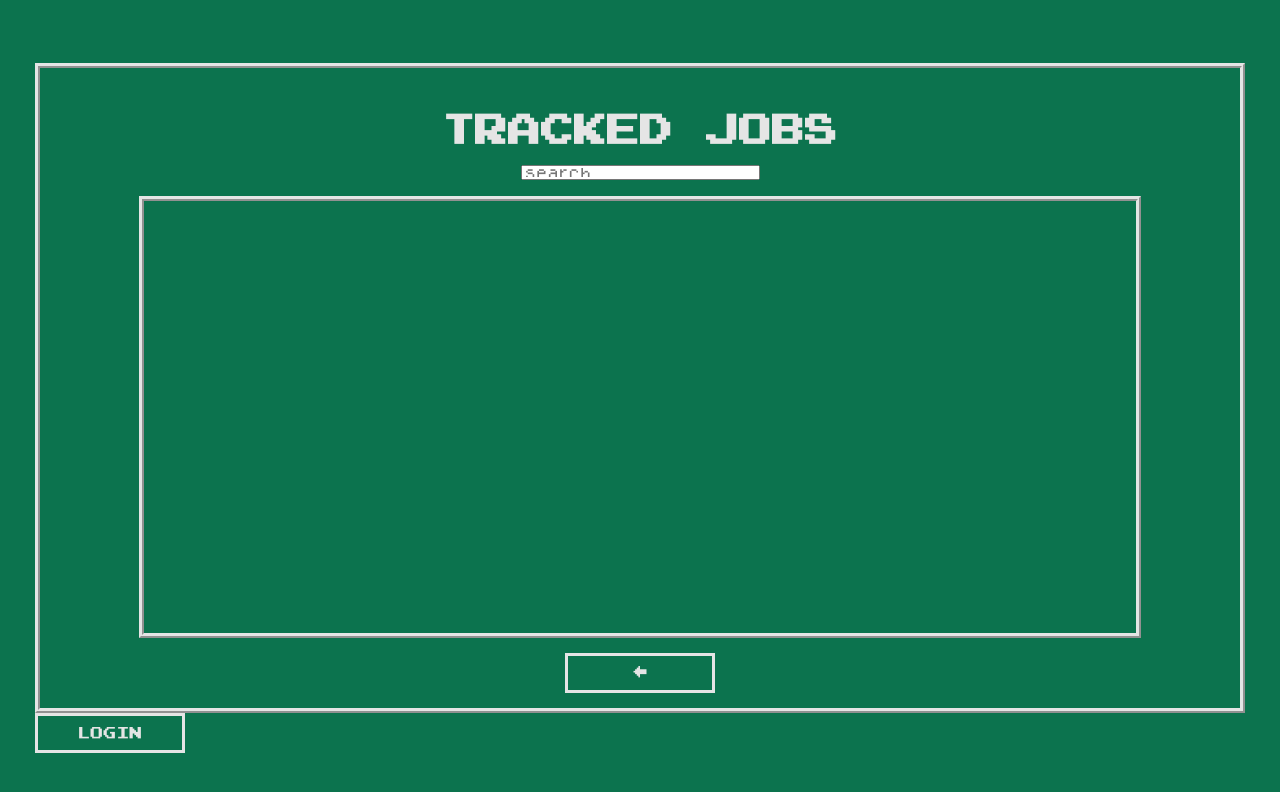
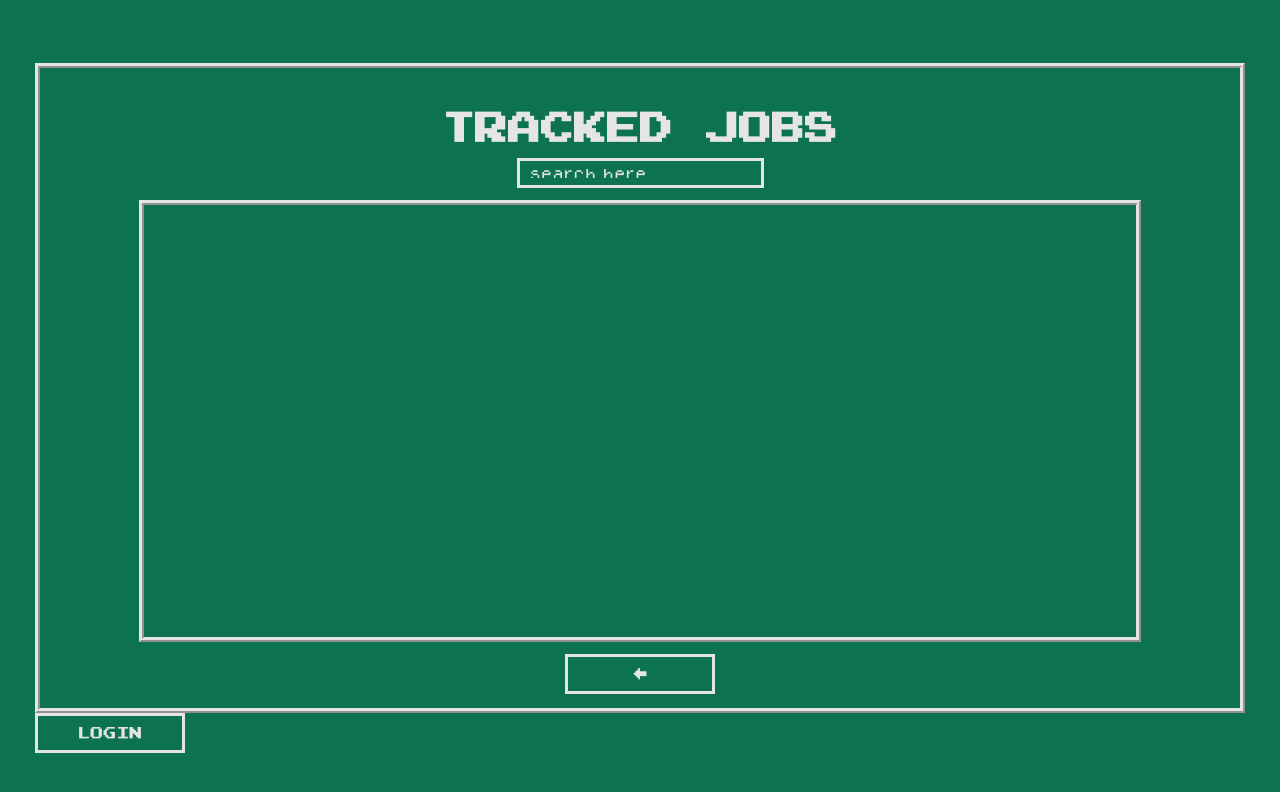
Before and after one commit to grantortino/job-hunter, a React (Create React App) app: page /trackedjobs in a window 1280 px wide. Shown: the top 792 px of the page. Built offline with nearby package versions, Linux system fonts and the light colour scheme.

Commit message:
creating JobEditor component

```diff
--- a/src/App.scss
+++ b/src/App.scss
@@ -371,3 +371,14 @@ p {
   }
 
 }
+
+.jobs-search {
+  background-color: $bgColor;
+  outline: none;
+  border: 3px solid $fontColor;
+  height: 1.5rem;
+  padding: 0px 0px 0px 10px;
+  &::placeholder {
+    color: $fontColor;
+  }
+}
--- a/src/components/TrackedJobs.js
+++ b/src/components/TrackedJobs.js
@@ -56,8 +56,8 @@ const TrackedJobs = () => {
                     <h1 className="huge">TRACKED JOBS</h1>
                 </div>
 
-                <div className="jobs-search">
-                    <input type="text" className="font-small" placeholder="search..." onChange={searchJobs} value={searchInput}/>
+                <div>
+                    <input type="text" className="font-small jobs-search" placeholder="search here..." onChange={searchJobs} value={searchInput}/>
                 </div>
 
                 <div className="job-tracker-overscroll-container">
--- a/src/stores/JobStore.js
+++ b/src/stores/JobStore.js
@@ -27,6 +27,7 @@ const jobstore = {
     },
 
     remove: function(jobId) {
+        // I MADE IT!
         this.jobs = this.jobs.filter((job) => job.id !== jobId);
         localStorage.setItem('savedJob', JSON.stringify(this.jobs));
     },
```
Also changed, not shown: src/components/JobEditor.js (added, +17 -0 lines).
